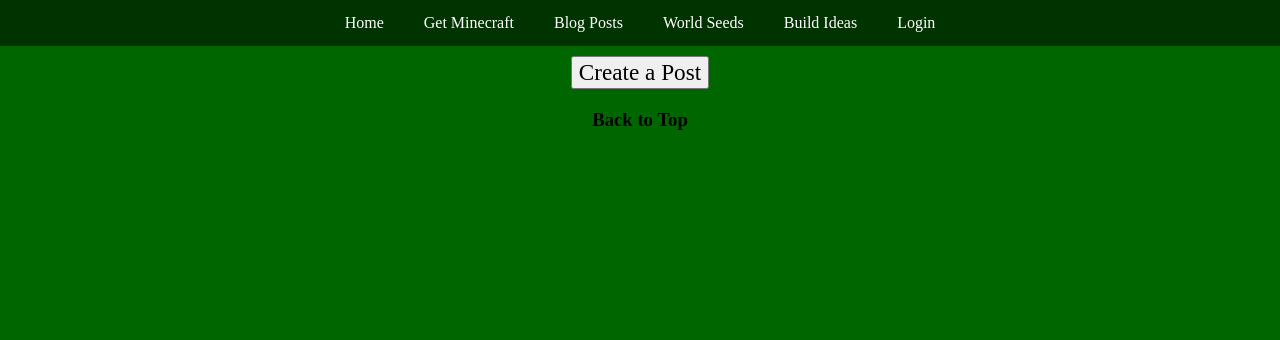
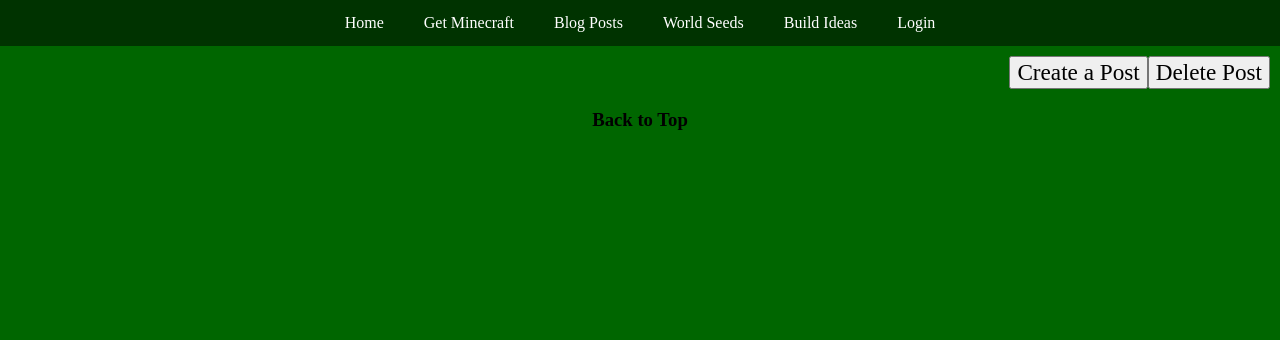
Before and after one commit to andrewdoepke/CSP2, a Flask app: page /blogpost in a window 1280 px wide. Shown: the part 97-437 px from the top of the page. Run offline with Flask 2, Linux system fonts and the light colour scheme; data that the repository does not hold is empty.

Commit message:
Delete Buttons

```diff
--- a/static/css/blog-posts-hub_style.css
+++ b/static/css/blog-posts-hub_style.css
@@ -1,3 +1,6 @@
-#make-blog-post {
+#blog-post-buttons {
     margin: 0 auto 10px;            /* centered and bottom margin of 10px */
+    display:flex;
+    flex-direction: row;
+    justify-content: flex-end;
 }
--- a/templates/blog-posts.html
+++ b/templates/blog-posts.html
@@ -7,9 +7,12 @@
 {% block content %}
     <!-- Main Body of Page -->
 		<div class = "main">
-			<div id = "make-blog-post">
-				<a href="/newpost"><center><input type="button" value = "Create a Post" id = "new-post"></center></a>
+			<center>
+			<div id = "blog-post-buttons">
+				<a href="/newpost"><input type="button" value = "Create a Post" id = "new-post"></a>
+				<input type="button" value = "Delete Post" id = "delete-post">
 	    	</div>
+			</center>
 			<div class = "list-blog-posts">
 				<table class="listings">
 					{% for row in posts %}
--- a/templates/world-seeds.html
+++ b/templates/world-seeds.html
@@ -3,9 +3,12 @@
 {% block content %}
     <!-- Main Body of Page -->
 		<div class = "main">
+			<center>
 			<div id = "create-world-seed">
-				<a href="/newseed"><center><input type="button" value = "Add a World Seed" id = "new-seed"></center></a>
+				<a href="/newseed"><input type="button" value = "Add a World Seed" id = "new-seed"></a>
+				<input type="button" value = "Delete Seed" id = "delete-seed">
             </div>
+			</center>
             <div class = "list-world-seeds">
                     <table class="listings">
 	        		<tr>
```
Also changed, not shown: static/database/database.db.
